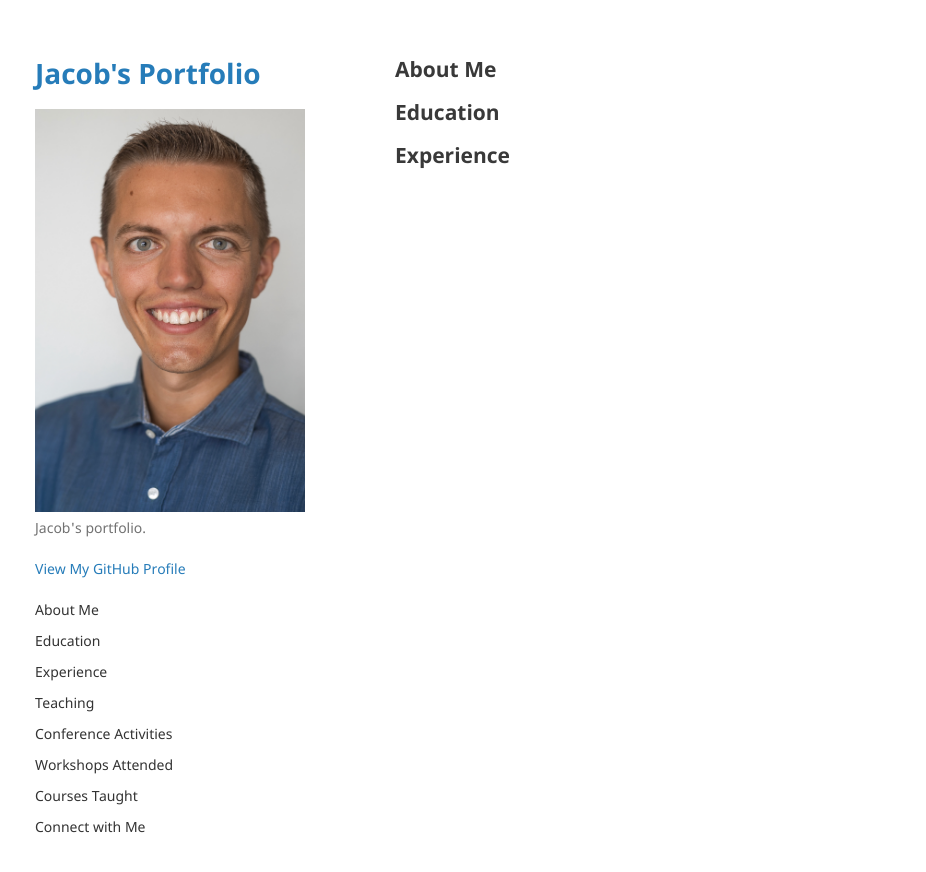
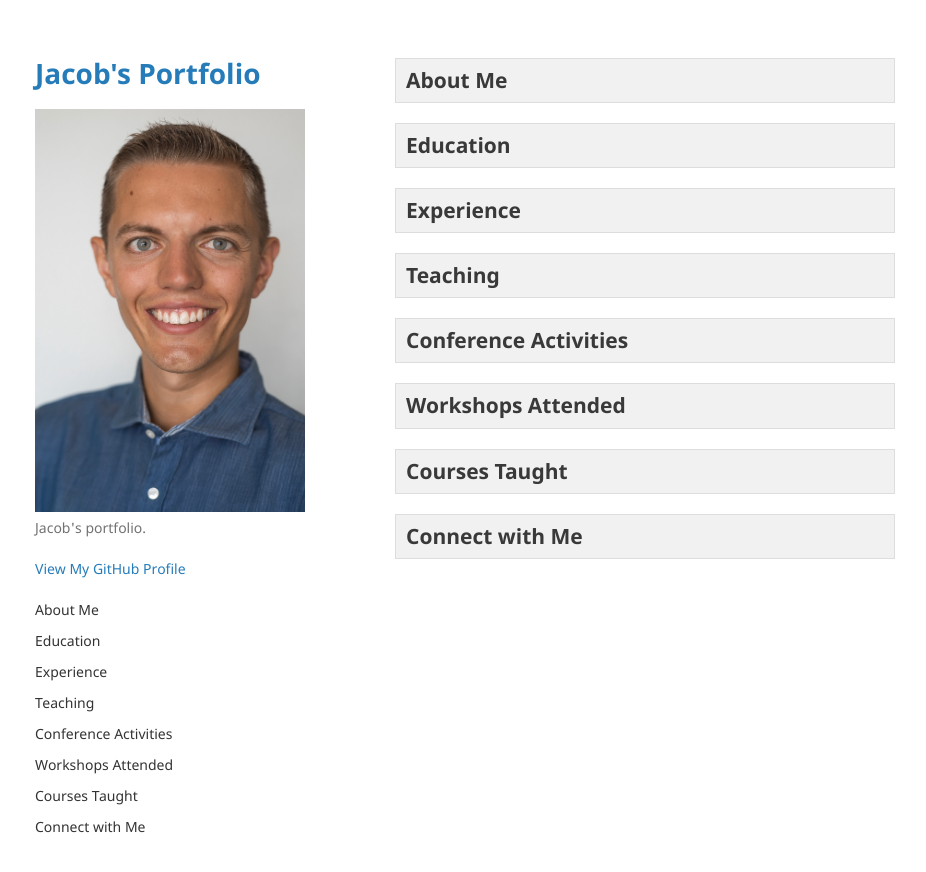
Before and after one commit to jacobfh1/jacobfh1.github.io, a Jekyll site: the page built from index.md, in a window 1280 px wide. Shown: the top 872 px of the page, without its empty margins (175-1101 px from the left). Built offline with Jekyll 4.4.1, drawn with Linux system fonts in a browser that asks for light colours.

Commit message:
Updated default.html

```diff
--- a/_layouts/default.html
+++ b/_layouts/default.html
@@ -11,6 +11,29 @@
     <script src="https://cdnjs.cloudflare.com/ajax/libs/html5shiv/3.7.3/html5shiv.min.js"></script>
     <![endif]-->
     {% include head-custom.html %}
+    <style>
+      /* Styles for the collapsible sections */
+      .collapsible-section h2 {
+        cursor: pointer; /* Change cursor to pointer */
+        padding: 10px;
+        background-color: #f1f1f1;
+        border: 1px solid #ddd;
+        transition: background-color 0.3s ease; /* Smooth transition for hover effect */
+      }
+
+      /* Hover effect on the section titles */
+      .collapsible-section h2:hover {
+        background-color: #e0e0e0; /* Lighter background on hover */
+      }
+
+      /* Initially hide content */
+      .collapsible-section .content {
+        display: none; /* Hidden by default */
+        padding: 10px;
+        border-left: 2px solid #ddd;
+        background-color: #f9f9f9;
+      }
+    </style>
   </head>
   <body>
     <div class="wrapper">
@@ -50,13 +73,16 @@
       <section>
 
         <!-- Collapsible Sections -->
+
+        <!-- About Me -->
         <div class="collapsible-section" id="about-me">
           <h2>About Me</h2>
           <div class="content">
-            <!-- About me content goes here -->
+            <!-- About Me content here -->
           </div>
         </div>
 
+        <!-- Education -->
         <div class="collapsible-section" id="education">
           <h2>Education</h2>
           <div class="content">
@@ -67,6 +93,7 @@
           </div>
         </div>
 
+        <!-- Experience -->
         <div class="collapsible-section" id="experience">
           <h2>Experience</h2>
           <div class="content">
@@ -74,7 +101,45 @@
           </div>
         </div>
 
-        <!-- Additional collapsible sections follow the same pattern -->
+        <!-- Teaching -->
+        <div class="collapsible-section" id="teaching">
+          <h2>Teaching</h2>
+          <div class="content">
+            Overview of teaching modules and contributions.
+          </div>
+        </div>
+
+        <!-- Conference Activities -->
+        <div class="collapsible-section" id="conference-activities">
+          <h2>Conference Activities</h2>
+          <div class="content">
+            <!-- Conference Activities content -->
+          </div>
+        </div>
+
+        <!-- Workshops Attended -->
+        <div class="collapsible-section" id="workshops-attended">
+          <h2>Workshops Attended</h2>
+          <div class="content">
+            <!-- Workshops content -->
+          </div>
+        </div>
+
+        <!-- Courses Taught -->
+        <div class="collapsible-section" id="courses-taught">
+          <h2>Courses Taught</h2>
+          <div class="content">
+            <!-- Courses content -->
+          </div>
+        </div>
+
+        <!-- Connect with Me -->
+        <div class="collapsible-section" id="connect-with-me">
+          <h2>Connect with Me</h2>
+          <div class="content">
+            <!-- Social media links, etc. -->
+          </div>
+        </div>
 
       </section>
       <footer>
```
